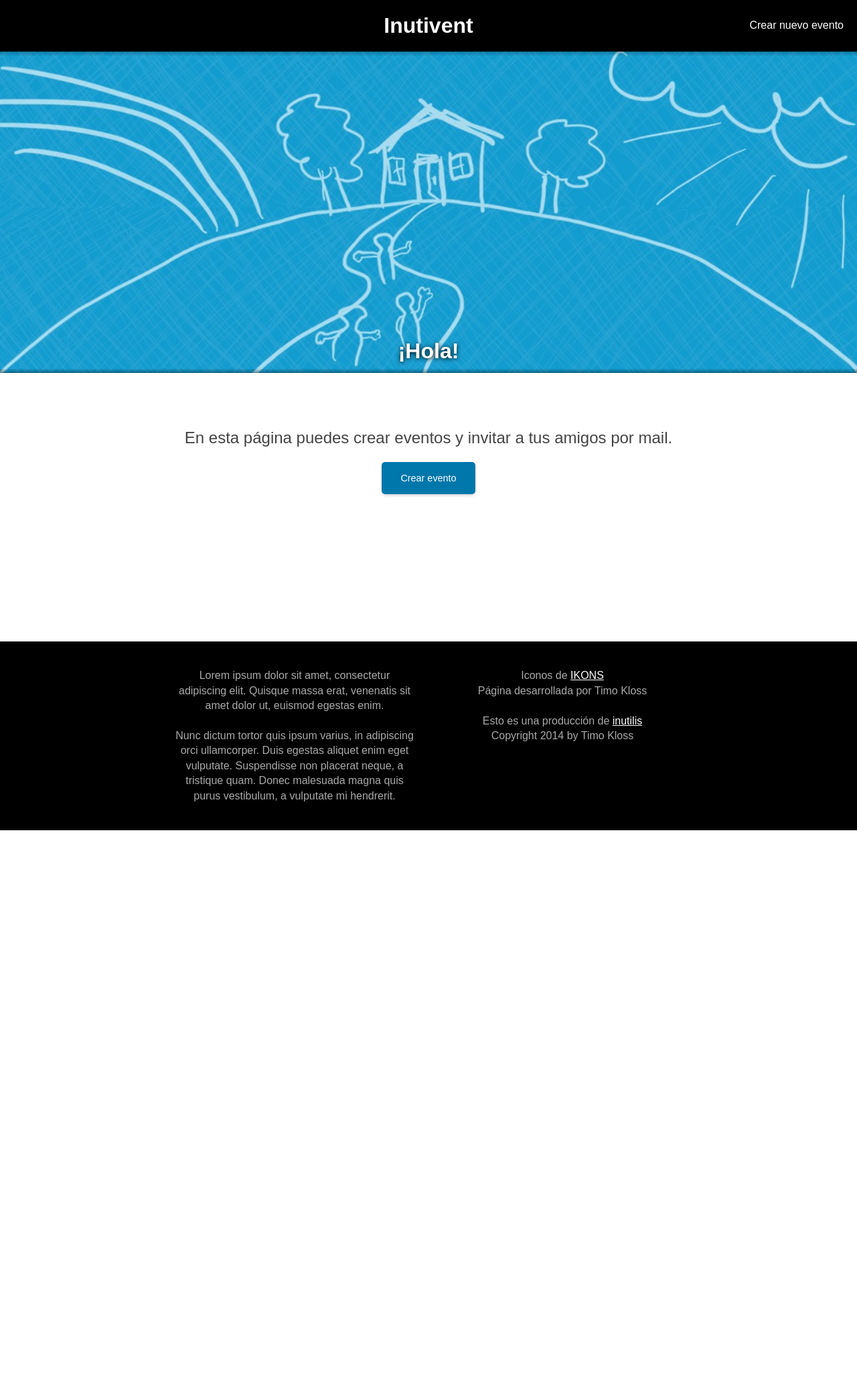
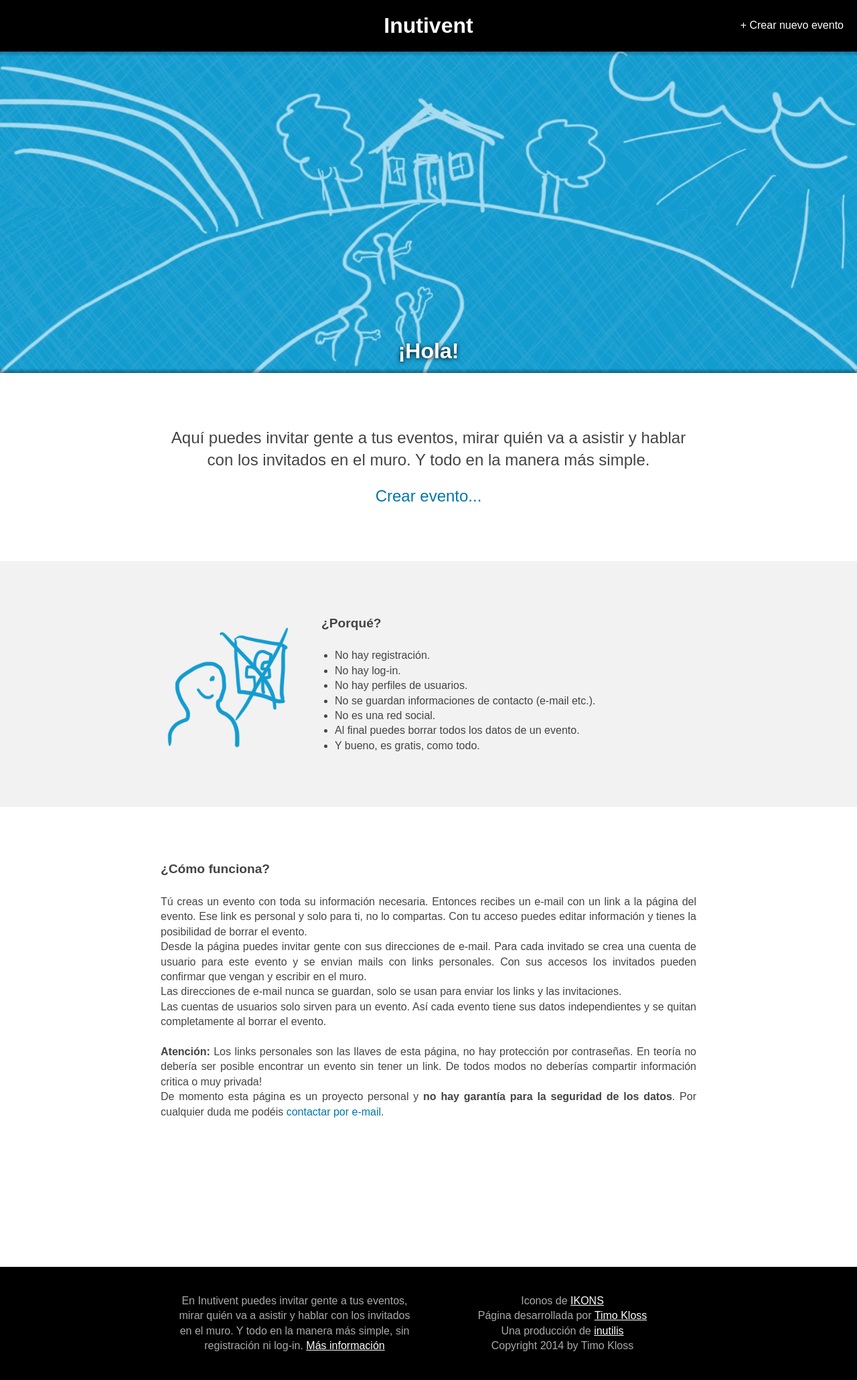
Before and after one commit to timoinutilis/inutivent, a PHP site: page / in a window 1280 px wide. Shown: the whole page at 67% size. Before the commit the page ends 1240 px from the top, so only its background shows below. Run offline with PHP 8.4, Linux system fonts and the light colour scheme.

Commit message:
completed home page.

```diff
--- a/site/functions.js
+++ b/site/functions.js
@@ -51,3 +51,16 @@ function setFormsDisabled(disabled)
 		elements[i].disabled = disabled;
 	}
 }
+
+function onClickMail(event)
+{
+	var h = event.target.href;
+	var l = String.fromCharCode(64);
+	if (h.indexOf(l) == -1)
+	{
+		l += "inutilis";
+		l += String.fromCharCode(46);
+		l += "com";
+		event.target.href = h + l;
+	}
+}
--- a/site/includes/footer.php
+++ b/site/includes/footer.php
@@ -11,17 +11,16 @@ FOOTER
 				<div class="inside">
 					<div class="column">
 						<p>
-							Lorem ipsum dolor sit amet, consectetur adipiscing elit. Quisque massa erat, venenatis sit amet dolor ut, euismod egestas enim.<br>
-							<br>
-							Nunc dictum tortor quis ipsum varius, in adipiscing orci ullamcorper. Duis egestas aliquet enim eget vulputate. Suspendisse non placerat neque, a tristique quam. Donec malesuada magna quis purus vestibulum, a vulputate mi hendrerit.
+							En Inutivent puedes invitar gente a tus eventos, mirar quién va a asistir y hablar con los invitados en el muro.
+							Y todo en la manera más simple, sin registración ni log-in.
+							<a href="<?php echo SITE_URL; ?>">Más información</a>
 						</p>
 					</div>
 					<div class="column right">
 						<p>
 							Iconos de <a href="http://www.ikons.piotrkwiatkowski.co.uk">IKONS</a><br>
-							Página desarrollada por Timo Kloss<br>
-							<br>
-							Esto es una producción de <a href="http://www.inutilis.com">inutilis</a><br>
+							Página desarrollada por <a href="mailto:timo" onclick="onClickMail(event)">Timo Kloss</a><br>
+							Una producción de <a href="http://www.inutilis.com">inutilis</a><br>
 							Copyright 2014 by Timo Kloss
 						</p>
 					</div>
--- a/site/includes/header.php
+++ b/site/includes/header.php
@@ -23,7 +23,7 @@ HEADER
 					<h1><a href="<?php echo SITE_URL; ?>">Inutivent</a></h1>
 				</div>
 				<div class="options">
-					<a href="create.php">Crear nuevo evento</a>
+					<a href="create.php">+ Crear nuevo evento</a>
 				</div>
 			</div>
 
--- a/site/index.php
+++ b/site/index.php
@@ -20,12 +20,50 @@ require_once(dirname(__FILE__).'/includes/config.php');
 
 				<div id="welcome" class="section">
 					<div class="inside">
+						<p>Aquí puedes invitar gente a tus eventos, mirar quién va a asistir y hablar con los invitados en el muro.
+							Y todo en la manera más simple.</p>
+						<a href="create.php">Crear evento...</a>
+					</div>
+				</div>
 
-						<p>En esta página puedes crear eventos y invitar a tus amigos por mail.</p>
+				<div id="welcome-why" class="section">
+					<div class="inside">
+						<img src="images/home_why.png">
+						<div class="text">
+							<h1>¿Porqué?</h1>
+							<ul class="list">
+								<li>No hay registración.</li>
+								<li>No hay log-in.</li>
+								<li>No hay perfiles de usuarios.</li>
+								<li>No se guardan informaciones de contacto (e-mail etc.).</li>
+								<li>No es una red social.</li>
+								<li>Al final puedes borrar todos los datos de un evento.</li>
+								<li>Y bueno, es gratis, como todo.</li>
+							</ul>
+						</div>
+					</div>
+				</div>
 
-						<form action="create.php">
-							<input type="submit" value="Crear evento" class="big-button">
-						</form>
+				<div id="welcome-how" class="section">
+					<div class="inside">
+						<h1>¿Cómo funciona?</h1>
+						<p>
+							Tú creas un evento con toda su información necesaria. Entonces recibes un e-mail con un link
+							a la página del evento. Ese link es personal y solo para ti, no lo compartas. Con tu acceso puedes
+							editar información y tienes la posibilidad de borrar el evento.<br>
+							Desde la página puedes invitar gente con sus direcciones de e-mail. Para cada invitado se crea
+							una cuenta de usuario para este evento y se envian mails con links personales. Con sus accesos los
+							invitados pueden confirmar que vengan y escribir en el muro.<br>
+							Las direcciones de e-mail nunca se guardan, solo se usan para enviar los links y las invitaciones.<br>
+							Las cuentas de usuarios solo sirven para un evento. Así cada evento tiene sus datos independientes y
+							se quitan completamente al borrar el evento.<br>
+							<br>
+							<strong>Atención:</strong> Los links personales son las llaves de esta página, no hay protección por contraseñas.
+							En teoría no debería ser posible encontrar un evento sin tener un link. De todos modos no deberías
+							compartir información critica o muy privada!<br>
+							De momento esta página es un proyecto personal y <strong>no hay garantía para la seguridad de los datos</strong>.
+							Por cualquier duda me podéis <a href="mailto:timo" onclick="onClickMail(event)">contactar por e-mail</a>.
+						</p>
 					</div>
 				</div>
 
--- a/site/style.css
+++ b/site/style.css
@@ -64,6 +64,10 @@ body {
 }
 
 #content {
+}
+
+strong {
+	font-weight: bold;
 }
 
 a {
@@ -169,6 +173,14 @@ input[type="file"]:active {
 	font-weight: bold;
 	font-size: 100%;
 	margin: 16px 0;
+}
+
+ul.list  {
+	margin-left: 20px;
+}
+
+ul.list li {
+	list-style-type: disc;
 }
 
 #header {
@@ -372,7 +384,7 @@ input[type="file"]:active {
 }
 
 #posts .post {
-	margin-bottom: 12px;
+	margin-bottom: 16px;
 }
 
 #posts .post .name {
@@ -381,7 +393,7 @@ input[type="file"]:active {
 }
 
 #posts .post .time {
-	color: #888;
+	color: #aaa;
 	font-size: 75%;
 }
 
@@ -397,7 +409,7 @@ input[type="file"]:active {
 }
 
 #people .note {
-	color: #888;
+	color: #aaa;
 	font-size: 75%;
 	margin-top: 10px;
 }
@@ -449,14 +461,39 @@ input[type="file"]:active {
 	margin-right: 30px;
 }
 
+#welcome {
+	font-size: 150%;
+}
+
 #welcome .inside {
 	padding: 80px 0;
 	text-align: center;
 }
 
 #welcome .inside p {
-	font-size: 150%;
 	margin-bottom: 20px;
+}
+
+#welcome-why {
+	background-color: #f2f2f2;
+}
+
+#welcome-why .inside {
+	padding: 80px 0;
+}
+
+#welcome-why img {
+	display: block;
+	position: absolute;
+}
+
+#welcome-why .text {
+	margin-left: 240px;
+}
+
+#welcome-how .inside {
+		text-align: justify;
+	padding: 80px 0;
 }
 
 #error .inside {
```
Also changed, not shown: site/images/home_why.png (added), 2 other files.
